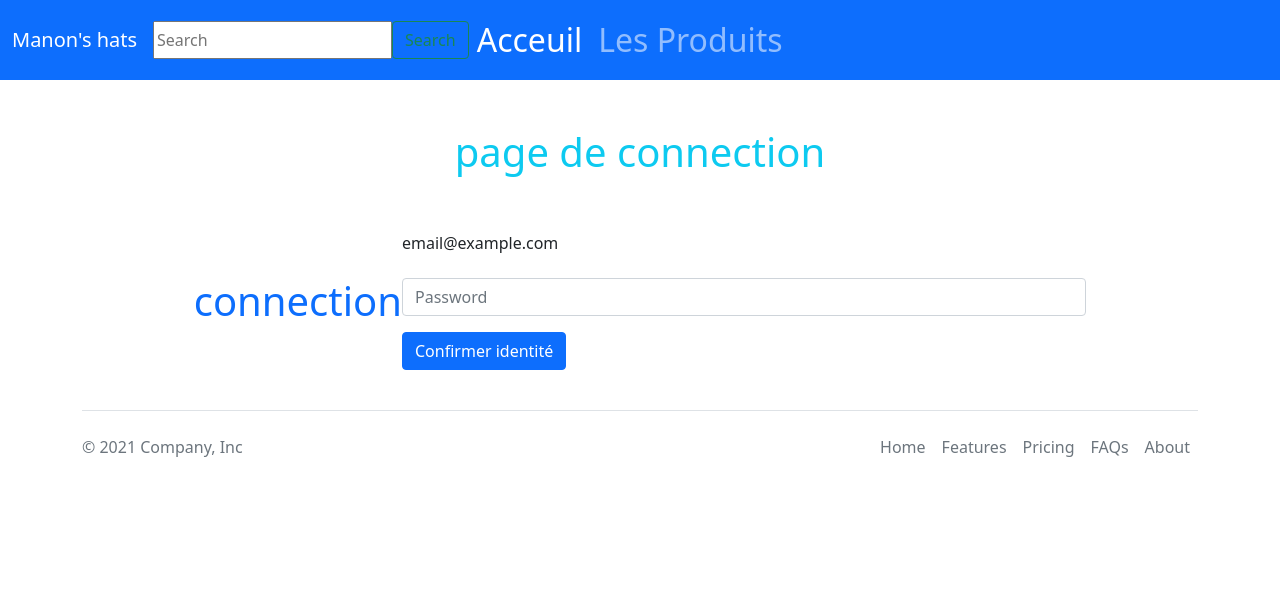
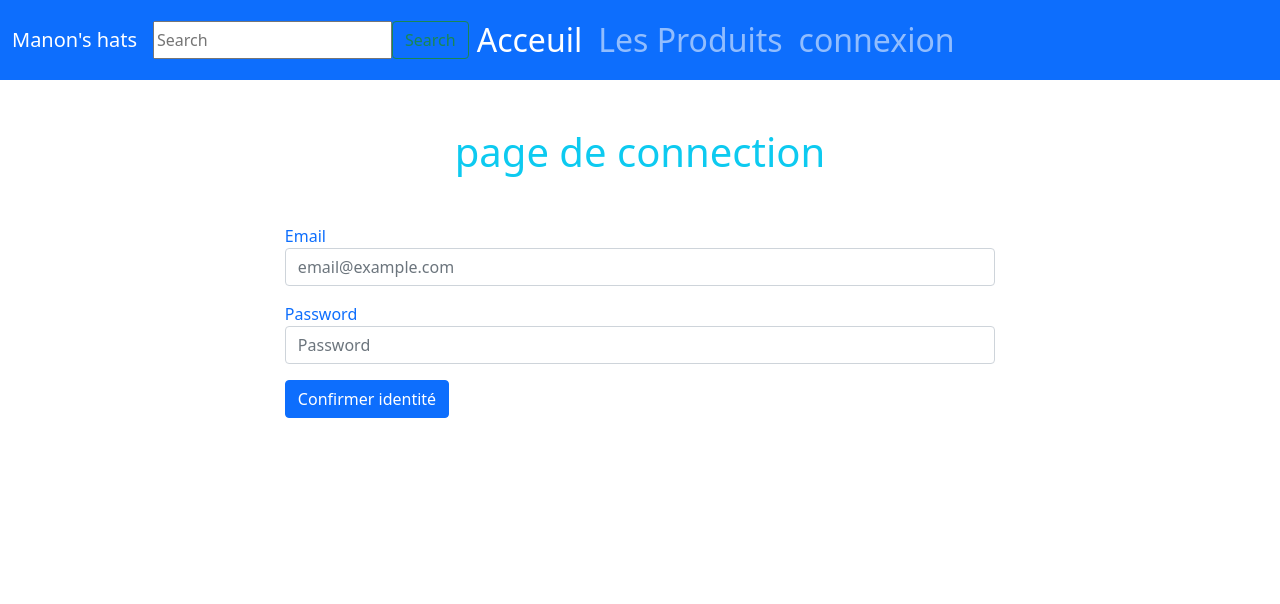
Before and after one commit to perrgui/php-Exo, a PHP site: page /login.php in a window 1280 px wide. Shown: the top 604 px of the page. Run offline with PHP 8.4, Linux system fonts and the light colour scheme.

Commit message:
okay let's go

```diff
--- a/css/styles.css
+++ b/css/styles.css
@@ -1,4 +1,4 @@
-.title {
-  flex: auto;
-  text-align: center;
+#footerAll {
+  position: fixed;
+  bottom: 0;
 }
--- a/includes/footer.php
+++ b/includes/footer.php
@@ -1,14 +1,14 @@
+</div>
 
 
- </div>
-
-
- <div class="container">
+<div class="container col-12" id="footerAll">
   <footer class="d-flex flex-wrap justify-content-between align-items-center py-3 my-4 border-top">
     <p class="col-md-4 mb-0 text-muted">&copy; 2021 Company, Inc</p>
 
     <a href="/" class="col-md-4 d-flex align-items-center justify-content-center mb-3 mb-md-0 me-md-auto link-dark text-decoration-none">
-      <svg class="bi me-2" width="40" height="32"><use xlink:href="#bootstrap"/></svg>
+      <svg class="bi me-2" width="40" height="32">
+        <use xlink:href="#bootstrap" />
+      </svg>
     </a>
 
     <ul class="nav col-md-4 justify-content-end">
@@ -20,5 +20,6 @@
     </ul>
   </footer>
 </div>
- </body>
- </html>
+</body>
+
+</html>
--- a/includes/header.php
+++ b/includes/header.php
@@ -1,4 +1,6 @@
  <?php
+  session_start();
+
   include 'function.php';
   include 'variables.php';
 
@@ -18,9 +20,10 @@ if (!isset($pageTitle)) {
    <meta charset="UTF-8">
    <meta http-equiv="X-UA-Compatible" content="IE=edge">
    <meta name="viewport" content="width=device-width, initial-scale=1.0">
-        <link rel="stylesheet" href="css/style.css">
+   <link rel="stylesheet" href="css/styles.css">
    <title><?= $pageTitle; ?></title>
  </head>
+
  <body>
 
    <nav class="navbar navbar-expand-lg navbar-dark bg-primary">
@@ -33,7 +36,7 @@ if (!isset($pageTitle)) {
          <ul class="navbar-nav me-auto mb-2 mb-lg-0">
            <li class="nav-item my-auto">
              <form class="d-flex justify-content-center align-self-center">
-                <input  type="search" placeholder="Search" aria-label="Search">
+               <input type="search" placeholder="Search" aria-label="Search">
                <button class="btn btn-outline-success" type="submit">Search</button>
              </form>
              <!-- <a class="nav-link disabled">Disabled</a> -->
@@ -42,15 +45,50 @@ if (!isset($pageTitle)) {
              <a class="nav-link active " style=" font-size: 2rem" aria-current="page" href="index.php">Acceuil</a>
            </li>
            <li class="nav-item self-justify-end">
-          <a class="nav-link "  style=" font-size: 2rem" href="list.php">Les Produits</a>
+             <a class="nav-link " style=" font-size: 2rem" href="list.php">Les Produits</a>
            </li>
-
+           <?php
+            if (isset($_SESSION['email'])) {
+            ?>
+             </li>
+             <li class="nav-item self-justify-end">
+               <a class="nav-link " style=" font-size: 2rem" href="index.php"><?= $_SESSION['email']; ?> </a>
+             </li>
+             <li class="nav-item self-justify-end">
+               <a class="nav-link " style=" font-size: 2rem" href="logout.php">déconnexion </a>
+             </li>
+           <?php } else {
+            ?>
+             </li>
+             <li class="nav-item self-justify-end">
+               <a class="nav-link " style=" font-size: 2rem" href="login.php">connexion </a>
+             </li>
+           <?php } ?>
          </ul>
 
        </div>
      </div>
    </nav>
 
+   <?php
+    if (isset($_GET['login']) && $_GET['login'] == 'success') { ?>
+     <div class="alert alert-success" role="alert">
+       <p>Vous vous êtes connecté avec succès!</p>
+     </div>
+   <?php
+    }
+    ?>
+
+   <?php
+    if (isset($_GET['logout']) && $_GET['logout'] == 'success') { ?>
+     <div class="alert alert-success" role="alert">
+       <p>Vous vous êtes déconnecté avec succès!</p>
+     </div>
+   <?php
+    }
+    ?>
+
+
    <h1 class="text-info text-center title" style="margin: 3rem;"><?= $pageTitle; ?></h1>
 
    <div class="container d-flex justify-content-center align-items-center">
--- a/includes/variables.php
+++ b/includes/variables.php
@@ -1,28 +1,36 @@
 <?php
-$description= "ces produits de grande qualité conféctionnés a la main par Manon dans le respect de l'environnement et des différents acteurs ";
+$description = "ces produits de grande qualité conféctionnés a la main par Manon dans le respect de l'environnement et des différents acteurs ";
 
 $tableau = [
-    1=>['name' => 'Bonnet en laine',
+    1 => [
+        'name' => 'Bonnet en laine',
         'pictures' => 'pictures/kawai.png',
-    'price taxed' =>10,
+        'price taxed' => 10,
         'description' => $description,
-'descriptionShort' => "dépêchez vous d'acheter!"],
+        'descriptionShort' => "dépêchez vous d'acheter!"
+    ],
 
-2=>['name' =>'chapeau en paille bio',
+    2 => [
+        'name' => 'chapeau en paille bio',
         'pictures' => 'pictures/chapeau.png',
-'price taxed' =>14,
+        'price taxed' => 14,
         'description' => $description,
-'descriptionShort' => "dépêchez vous d'acheter!"],
+        'descriptionShort' => "dépêchez vous d'acheter!"
+    ],
 
-3=>['name' =>'Bonnet en cachemire',
+    3 => [
+        'name' => 'Bonnet en cachemire',
         'pictures' => 'pictures/ouha.png',
-'price taxed' =>20,
+        'price taxed' => 20,
         'description' => $description,
-'descriptionShort' => "dépêchez vous d'acheter!"],
+        'descriptionShort' => "dépêchez vous d'acheter!"
+    ],
 
-4=>['name' =>'Bonnet arc-en-ciel',
-'price taxed' =>18,
+    4 => [
+        'name' => 'Bonnet arc-en-ciel',
+        'price taxed' => 18,
         'description' => $description,
-'descriptionShort' => "dépêchez vous d'acheter!"]
+        'descriptionShort' => "dépêchez vous d'acheter!"
+    ]
 ];
-?>
+$password = "toto";
--- a/index.php
+++ b/index.php
@@ -14,7 +14,7 @@ $i=0;
         <div class="card-body">
             <h5 class="card-title"><?= $product['name']?></h5>
             <p class="card-text"><?= $product['descriptionShort'] ?></p>
-            <a href="../list.php" class="btn btn-primary justify-content-center align-items-center">buy this product</a>
+            <a href="list.php" class="btn btn-primary justify-content-center align-items-center">buy this product</a>
         </div>
 
     </div>
--- a/login.php
+++ b/login.php
@@ -1,18 +1,38 @@
 <?php
-$pageTitle ="page de connection";
+$pageTitle = "page de connection";
 include 'includes/header.php';
+
+if (isset($_POST['email'])) {
+  $_SESSION['email'] = $_POST['email'];
+  header('location: index.php?login=success'); // ? === $_GET
+}
+$errorMess = [];
+
+foreach ($errorMess as $message) {
+  if (!'login=success') {
+?>
+    <div class="alert alert-warning" role="alert">
+      Mot de passe éronné!
+    </div>
+  <?php } else {
+  ?>
+    <div class="alert alert-success" role="alert">
+      Mot de passe correct!
+    </div>
+  <?php } ?>
+<?php }
 ?>
 
 
-<h1 class="text-primary " style="uppercase"> connection </h1>
-<form class="row g-3">
+
+<form class="row g-3" method="post" action="">
   <div class="row-auto">
-    <label for="staticEmail2" class="visually-hidden">Email</label>
-    <input type="text" readonly class="form-control-plaintext" id="staticEmail2" value="email@example.com">
+    <label for="email" class="text-primary">Email</label>
+    <input type="text" class="form-control" id="email" placeholder="email@example.com" name="email">
   </div>
   <div class="row-auto">
-    <label for="inputPassword2" class="visually-hidden">Password</label>
-    <input type="password" class="form-control" id="inputPassword2" placeholder="Password">
+    <label for="password" class="text-primary">Password</label>
+    <input type="password" class="form-control" id="password" placeholder="Password" name="password">
   </div>
   <div class="row-auto">
     <button type="submit" class="btn btn-primary mb-3">Confirmer identité</button>
--- /dev/null
+++ b/logout.php
@@ -0,0 +1,4 @@
+<?php
+session_start();
+session_destroy();
+header("Location: index.php?logout=success");
```
Lines whose indentation alone changed are shown as unchanged.
